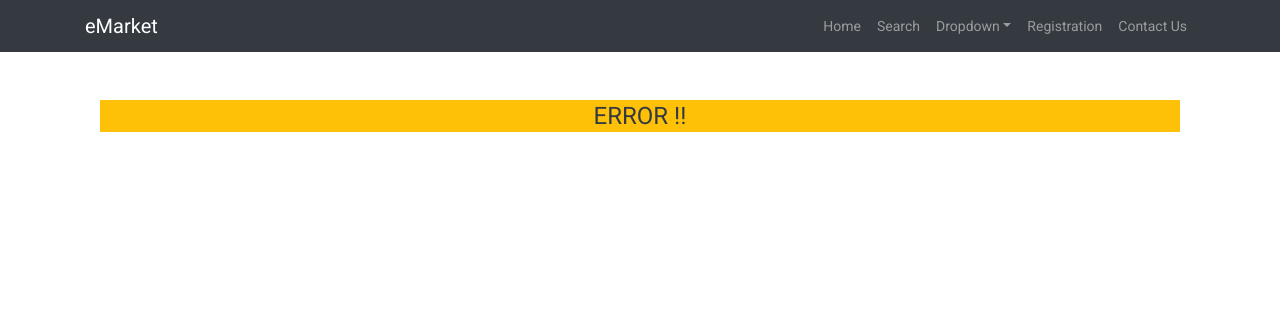
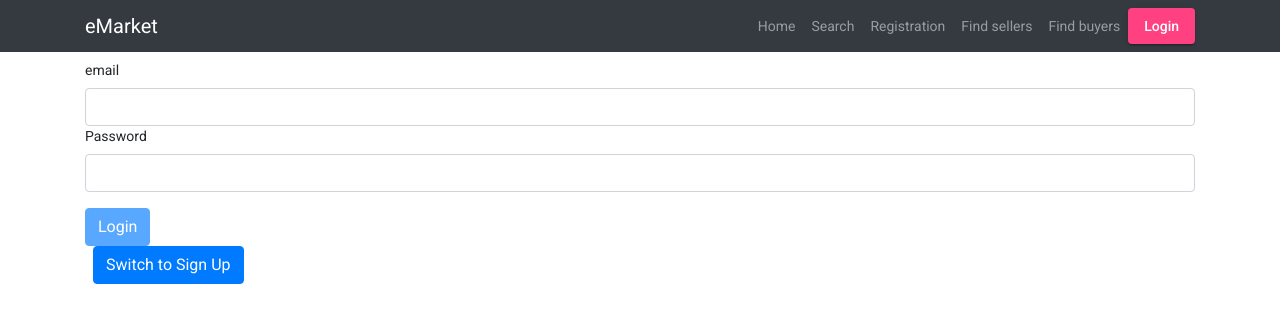
Before and after one commit to Anugrah2010/Angular_POC, an Angular app: page /auth in a window 1280 px wide. Before the commit this address led to /not-found. Shown: the top 322 px of the page. Built offline with nearby package versions, Linux system fonts and the light colour scheme.

Commit message:
Sign up enabled

```diff
--- a/src/app/app-routing.module.ts
+++ b/src/app/app-routing.module.ts
@@ -6,6 +6,7 @@ import { NotFoundComponent } from './not-found/not-found.component';
 import { SearchComponent } from './search/search.component';
 import { ProcureSearchComponent } from './search/procure-search/procure-search.component';
 import { RegisterSearchComponent } from './search/register-search/register-search.component';
+import { AuthComponent } from './auth/auth.component';
 
 
 const routes: Routes = [
@@ -16,6 +17,7 @@ const routes: Routes = [
        {path: 'proSearch', component: ProcureSearchComponent, pathMatch: 'full'},
        {path: 'regSearch', component: RegisterSearchComponent, pathMatch: 'full'}
       ]},
+  {path: 'auth', component: AuthComponent},
   {path: 'not-found', component: NotFoundComponent},
   {path: '**', redirectTo: '/not-found'}
 
--- a/src/app/app.component.html
+++ b/src/app/app.component.html
@@ -10,20 +10,17 @@
             <li class="nav-item">
               <a class="nav-link" [routerLink]="['/search']" routerLinkActive="active">Search</a>
             </li>
-            <li class="nav-item dropdown">
-              <a href="#" class="nav-link dropdown-toggle" data-toggle="dropdown">Dropdown</a>
-              <div class="dropdown-menu">
-                  <a href="#" class="dropdown-item">Link 1</a>
-                  <a href="#" class="dropdown-item">Link 3</a>
-              </div>
-            </li>
             <li class="nav-item">
               <a class="nav-link" [routerLink]="['/register']" routerLinkActive="active">Registration</a>
             </li>
             <li class="nav-item">
-              <a class="nav-link">Contact Us</a>
+              <a class="nav-link">Find sellers</a>
+            </li>
+            <li class="nav-item">
+              <a class="nav-link">Find buyers</a>
             </li>
           </ul>
+          <button mat-raised-button color="accent" class="example-margin" [routerLink]="['/auth']">Login</button>
        </div>
     </div>
 </nav>
--- a/src/app/app.module.ts
+++ b/src/app/app.module.ts
@@ -44,6 +44,7 @@ import { SearchComponent } from './search/search.component';
 import { ProcureSearchComponent } from './search/procure-search/procure-search.component';
 import { RegisterSearchComponent } from './search/register-search/register-search.component';
 import { ProcureUpdateEntryModalComponent } from './search/procure-search/procure-update-entry-modal/procure-update-entry-modal.component';
+import { AuthComponent } from './auth/auth.component';
 
 @NgModule({
   declarations: [
@@ -56,6 +57,7 @@ import { ProcureUpdateEntryModalComponent } from './search/procure-search/procur
     ProcureSearchComponent,
     RegisterSearchComponent,
     ProcureUpdateEntryModalComponent,
+    AuthComponent,
   ],
   imports: [
     BrowserModule,
--- /dev/null
+++ b/src/app/auth/auth.component.html
@@ -0,0 +1,17 @@
+<div class="row">
+    <div class="alert alert-danger" *ngIf="error">{{error}}</div>
+    <mat-spinner *ngIf="isLoading" class="spinner"></mat-spinner>
+    <div class="col-md-12" *ngIf="!isLoading">
+        <form #authForm="ngForm" (ngSubmit)="onSubmit(authForm)">
+            <div class="form-group">
+                <label for="email" class="form-label">email</label>
+                <input type="text" class="form-control" ngModel name="email"  required email>
+                <label for="password" class="form-label">Password</label>
+                <input type="password" class="form-control" ngModel name="password" minlength="6" required>
+            </div>
+            <button class="btn btn-primary" type="submit" [disabled]="!authForm.valid" >{{isLoginMode?'Login': 'Sign Up'}}</button>
+        </form>
+        <button class="btn btn-primary mx-2" (click)="onSwitchMode()">Switch to  {{isLoginMode?'Sign Up': 'Login'}}</button>
+
+    </div>
+</div>
--- /dev/null
+++ b/src/app/auth/auth.component.ts
@@ -0,0 +1,46 @@
+import { Component, OnInit } from '@angular/core';
+import { NgForm } from '@angular/forms';
+import { AuthService } from './auth.service';
+
+@Component({
+  selector: 'app-auth',
+  templateUrl: './auth.component.html',
+  styleUrls: ['./auth.component.scss']
+})
+export class AuthComponent implements OnInit {
+  isLoginMode = true ;
+  isLoading = false;
+  error = null;
+  constructor(private authService: AuthService) { }
+
+  ngOnInit(): void {
+  }
+  onSwitchMode() {
+    this.isLoginMode = !this.isLoginMode;
+  }
+  onSubmit(form: NgForm) {
+    if (!form.valid) {
+      return;
+    }
+    const email = form.value.email;
+    const password = form.value.password;
+    this.isLoading = true;
+    if (this.isLoginMode) {
+
+    } else {
+    this.authService.signup(email, password).subscribe(
+      res => {
+        console.log(res);
+        this.isLoading = false;
+      },
+      error => {
+        console.log(error);
+        this.error = 'An error occured';
+        this.isLoading = false;
+
+      }
+    );
+  }
+    form.reset();
+  }
+}
--- /dev/null
+++ b/src/app/auth/auth.service.ts
@@ -0,0 +1,25 @@
+import { Injectable } from '@angular/core';
+import { HttpClient } from '@angular/common/http';
+
+export interface AuthResponseModel {
+    idToken: string;
+    email: string;
+    refreshToken: string;
+    expiresIn: string;
+    localId: string;
+}
+@Injectable ({ providedIn: 'root'})
+export class AuthService {
+    constructor(private http: HttpClient) {}
+
+    signup(em: string, pwd: string) {
+        return this.http.post<AuthResponseModel>(
+            'https://identitytoolkit.googleapis.com/v1/accounts:signUp?key=AIzaSyDXh8BXDAKDmu4jLEV0ZzteMTvkHDa-8q8',
+            {
+                email: em,
+                password: pwd,
+                returnSecureToken: true
+            }
+        );
+    }
+}
--- a/src/app/register/register.component.html
+++ b/src/app/register/register.component.html
@@ -1,5 +1,5 @@
 <div>
-    <p class="h1 text-primary mb-9 clearfix float-sm-none text-center">Bootstrap 4 Registration form</p>
+    <p class="h1 text-primary mb-9 clearfix float-sm-none text-center">Bootstrap 4 Seller Registration form</p>
     <form [formGroup]="entryForm" (ngSubmit)="onSubmit()" class="form-group">
         <label class="form-label" for="company">Company Name</label>
         <input type="text" class="form-control mb-2"   formControlName="company"/>
@@ -23,7 +23,6 @@
         <input type="text" class="form-control mb-2"   formControlName="contact" #contactInput/>
         <button class="btn btn-outline-success" type="submit" [disabled]="!entryForm.valid">Submit</button>
         <button class="btn btn-outline-dark ml-2" (click)="reset()">Reset</button>
-        <button class="btn btn-outline-secondary ml-2" (click)="show(emailInput,contactInput)">Show</button>
         <button class="btn btn-primary ml-2" (click)="redirectToSearch()" aria-label="Left Align">Redirect to Search<span class="glyphicon glyphicon-arrow-right"></span></button>
     </form>
     <!-- <div class="btn btn-secondary" (click)="getCountries()">Get Countries</div> -->
@@ -32,8 +31,8 @@
         <p>Company :<span>{{entryForm.value.company}}</span></p>
         <p>Country :<span>{{entryForm.value.country}}</span></p>
         <p>Industry :<span>{{entryForm.value.industry}}</span></p>
-        <p>Email :<span>{{email}}</span></p>
-        <p>Contact :<span>{{contact}}</span></p>
+        <p>Email :<span>{{entryForm.value.email}}</span></p>
+        <p>Contact :<span>{{entryForm.value.contact}}</span></p>
 
     </div>
     <p>Form Value: {{ entryForm.value | json }}</p>
--- a/src/app/register/register.component.ts
+++ b/src/app/register/register.component.ts
@@ -39,11 +39,6 @@ export class RegisterComponent implements AfterViewInit {
   reset() {
     this.entryForm.reset();
   }
-  show(email: HTMLInputElement, contact: HTMLInputElement) {
-    this.email = email.value;
-    this.contact = contact.value;
-
-  }
   onSubmit() {
     this.http.post(this.postRegisterUrl, this.entryForm.value).subscribe((res) => {
       this.postResp = res;
--- a/src/app/search/search.component.html
+++ b/src/app/search/search.component.html
@@ -7,7 +7,7 @@
     </mat-sidenav>
 
     <mat-sidenav-content>
-      <p><button mat-icon-button color="primary" (click)="sidenav.toggle()"><mat-icon color="accent">menu</mat-icon></button></p>
+      <p><button mat-icon-button color="primary" (click)="sidenav.toggle()"><mat-icon color="accent">menu</mat-icon></button><span>Menu</span></p>
       <router-outlet></router-outlet>
     </mat-sidenav-content>
 </mat-sidenav-container>
--- a/src/app/search/search.component.scss
+++ b/src/app/search/search.component.scss
@@ -1,7 +1,4 @@
 .example-container {
     position: absolute;
-    top: 50px;
-    bottom: 0;
-    left: 0;
-    right: 0;
+    width: 100%;
 }
```
Also changed, not shown: src/app/register.json (+1 -1 lines), src/app/auth/auth.component.scss (added).
